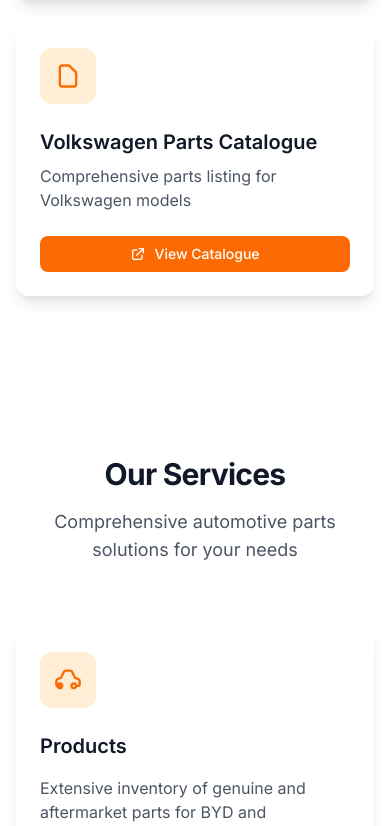
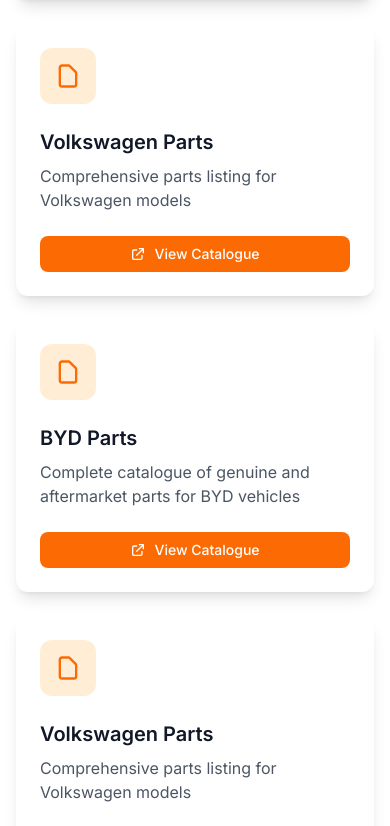
Before and after one commit to west352/xize_website, a Next.js app: page / in a window 390 px wide. Shown: the part 3280-4106 px from the top of the page. Built offline with nearby package versions, Linux system fonts and the light colour scheme; no server answers.

Commit message:
fix card inside layout

```diff
--- a/app/components/Catalogues.tsx
+++ b/app/components/Catalogues.tsx
@@ -7,21 +7,21 @@
   }
 
   return (
-    <div className="mt-16 grid grid-cols-1 gap-6 sm:grid-cols-2 lg:grid-cols-3">
+    <div className="mt-16 flex flex-wrap justify-center gap-6">
       {catalogues.map((catalogue) => {
         const pdfUrl = getCatalogueUrl(catalogue.filename);
 
         return (
           <div
             key={catalogue.id}
-            className="group rounded-xl bg-white p-6 shadow-lg transition-all duration-300 hover:shadow-xl"
+            className="group flex flex-col rounded-xl bg-white p-6 shadow-lg transition-all duration-300 hover:shadow-xl sm:w-96"
           >
             <div className="flex h-14 w-14 items-center justify-center rounded-xl bg-primary-100 text-primary-600 transition-colors duration-300 group-hover:bg-primary-600 group-hover:text-white">
               <DocumentIcon className="h-7 w-7" />
             </div>
 
             <h3 className="mt-6 text-xl font-semibold text-gray-900">{catalogue.title}</h3>
-            <p className="mt-2 text-gray-600">{catalogue.description}</p>
+            <p className="mt-2 flex-grow text-gray-600">{catalogue.description}</p>
 
             <div className="mt-6">
               <a
--- a/app/data/catalogues.ts
+++ b/app/data/catalogues.ts
@@ -12,13 +12,31 @@
 export const catalogues: Catalogue[] = [
   {
     id: 'byd-parts',
-    title: 'BYD Parts Catalogue',
+    title: 'BYD Parts',
     description: 'Complete catalogue of genuine and aftermarket parts for BYD vehicles',
     filename: 'byd.pdf',
   },
   {
     id: 'vw-parts',
-    title: 'Volkswagen Parts Catalogue',
+    title: 'Volkswagen Parts',
+    description: 'Comprehensive parts listing for Volkswagen models',
+    filename: 'vw.pdf',
+  },
+  {
+    id: 'byd-parts2',
+    title: 'BYD Parts',
+    description: 'Complete catalogue of genuine and aftermarket parts for BYD vehicles',
+    filename: 'byd.pdf',
+  },
+  {
+    id: 'vw-parts2',
+    title: 'Volkswagen Parts',
+    description: 'Comprehensive parts listing for Volkswagen models',
+    filename: 'vw.pdf',
+  },
+  {
+    id: 'vw-parts3',
+    title: 'Volkswagen Parts',
     description: 'Comprehensive parts listing for Volkswagen models',
     filename: 'vw.pdf',
   },
--- a/app/page.tsx
+++ b/app/page.tsx
@@ -236,7 +236,7 @@
               Product Catalogues
             </h2>
             <p className="mx-auto mt-4 max-w-2xl text-lg text-gray-600">
-              Download our catalogues to explore our full range of auto parts
+              View our catalogues to explore our full range of auto parts
             </p>
           </div>
           <Catalogues />
```
